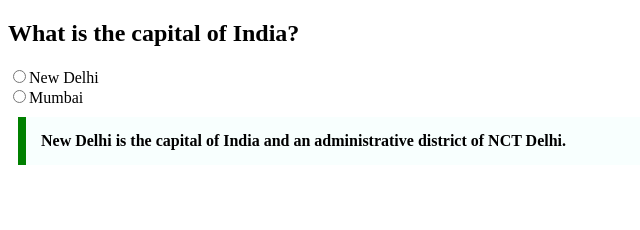
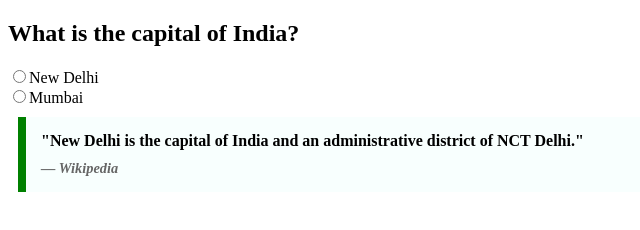
Before and after one commit to acciojob/trivia-Sharma7827, a website: page main.html in a window 1280 px wide. Shown: the whole page, without its empty margins (0-640 px from the left). Drawn offline with Linux system fonts and the light colour scheme.

Commit message:
created a submission

```diff
--- a/main.html
+++ b/main.html
@@ -18,7 +18,8 @@
     <input type="radio" class="option">Mumbai
 
     <blockquote>
-        New Delhi is the capital of India and an administrative district of NCT Delhi.
+        "New Delhi is the capital of India and an administrative district of NCT Delhi."
+		<cite>— Wikipedia</cite>
     </blockquote>
 
     <script type="text/javascript" src="./script.js">
--- a/styles.css
+++ b/styles.css
@@ -10,4 +10,11 @@
             border-left: 8px solid green;
             background-color: #f8fffe;
             font-weight: bold;
+
         }
+blockquote cite {
+            display: block;
+            margin-top: 10px;
+            font-size: 0.9em;
+            color: #666;
+        }
```
